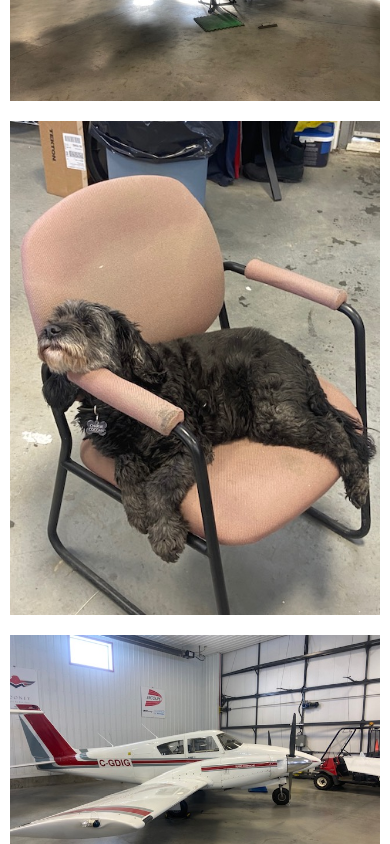
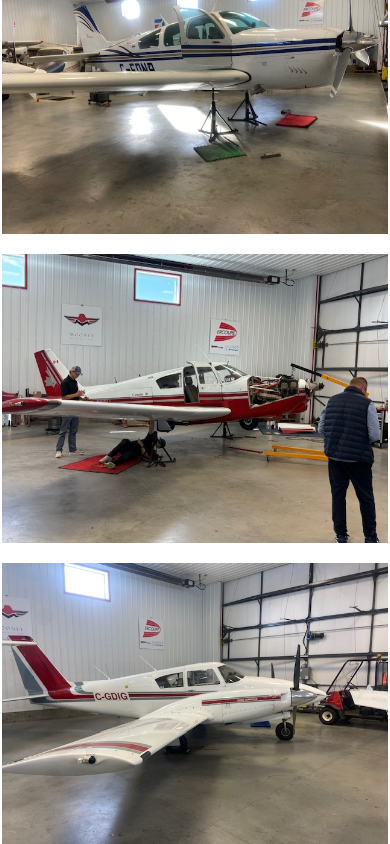
Before and after one commit to Kevinkjb/oaa-web, a React (Vite) app: page /gallery in a window 390 px wide. Shown: the part 3720-4564 px from the top of the page. Built offline with nearby package versions, Linux system fonts and the light colour scheme; a web font is replaced by a local one.

Commit message:
Initial files has been updated

```diff
--- a/src/components/GalleryComponents/GalleryComponents.jsx
+++ b/src/components/GalleryComponents/GalleryComponents.jsx
@@ -105,7 +105,7 @@ const images = [
   },
   {
     id: 9,
-    imageURL: image11,
+    imageURL: image15,
     alt: 'Gallery Images'
   },
   {
@@ -125,7 +125,7 @@ const images = [
   },
   {
     id: 13,
-    imageURL: image15,
+    imageURL: image11,
     alt: 'Gallery Images'
   },
   {
@@ -145,7 +145,7 @@ const images = [
   },
   {
     id: 17,
-    imageURL: image19,
+    imageURL: image21,
     alt: 'Gallery Images'
   },
   {
@@ -155,12 +155,12 @@ const images = [
   },
   {
     id: 19,
-    imageURL: image21,
+    imageURL: image19,
     alt: 'Gallery Images'
   },
   {
     id: 20,
-    imageURL: image22,
+    imageURL: image24,
     alt: 'Gallery Images'
   },
   {
@@ -170,7 +170,7 @@ const images = [
   },
   {
     id: 22,
-    imageURL: image24,
+    imageURL: image27,
     alt: 'Gallery Images'
   },
   {
@@ -185,7 +185,7 @@ const images = [
   },
   {
     id: 25,
-    imageURL: image27,
+    imageURL: image22,
     alt: 'Gallery Images'
   },
   {
@@ -195,7 +195,7 @@ const images = [
   },
   {
     id: 27,
-    imageURL: image29,
+    imageURL: image33,
     alt: 'Gallery Images'
   },
   {
@@ -219,7 +219,7 @@ const images = [
   // ,
   {
     id: 33,
-    imageURL: image33,
+    imageURL: image29,
     alt: 'Gallery Images'
   }
   ,
@@ -231,7 +231,7 @@ const images = [
   ,
   {
     id: 35,
-    imageURL: image35,
+    imageURL: image37,
     alt: 'Gallery Images'
   }
   ,
@@ -243,7 +243,7 @@ const images = [
   ,
   {
     id: 37,
-    imageURL: image37,
+    imageURL: image35,
     alt: 'Gallery Images'
   }
   ,
@@ -267,13 +267,13 @@ const images = [
   ,
   {
     id: 41,
-    imageURL: image41,
+    imageURL: image42,
     alt: 'Gallery Images'
   }
   ,
   {
     id: 42,
-    imageURL: image42,
+    imageURL: image41,
     alt: 'Gallery Images'
   }
   ,
@@ -303,7 +303,7 @@ const images = [
     ,
   {
     id: 47,
-    imageURL: image47,
+    imageURL: image51,
     alt: 'Gallery Images'
   }
     ,
@@ -327,7 +327,7 @@ const images = [
     ,
   {
     id: 51,
-    imageURL: image51,
+    imageURL: image47,
     alt: 'Gallery Images'
   }
   //     ,
--- a/src/components/GalleryComponents/gallery.css
+++ b/src/components/GalleryComponents/gallery.css
@@ -52,15 +52,30 @@
 } */
 .gallery-image{
     width: 100%;
-    height: 40rem;
-    object-fit: cover;
 }
 @media screen and (max-width: 1200px) {
     .gallery-section{
         display: grid;
         grid-template-columns: repeat(2, auto);
         grid-template-rows: repeat(15, auto);
-        width: 95%;
+        width: 99%;
+        gap: .5rem;
+
+    }
+    .gallery-image{
+        width: 100%;
+        height: 25rem;
+        object-fit: cover;
+
+    }
+}
+@media screen and (max-width: 900px) {
+
+    .gallery-image{
+        width: 100%;
+        height: 100%;
+        object-fit: cover;
+
     }
 }
 @media screen and (max-width: 700px) {
@@ -68,6 +83,7 @@
         display: grid;
         grid-template-columns: 1fr;
         grid-template-rows: repeat(30, auto);
+        gap: 1rem;
     }
     .gallery-image{
         width: 100%;
```
